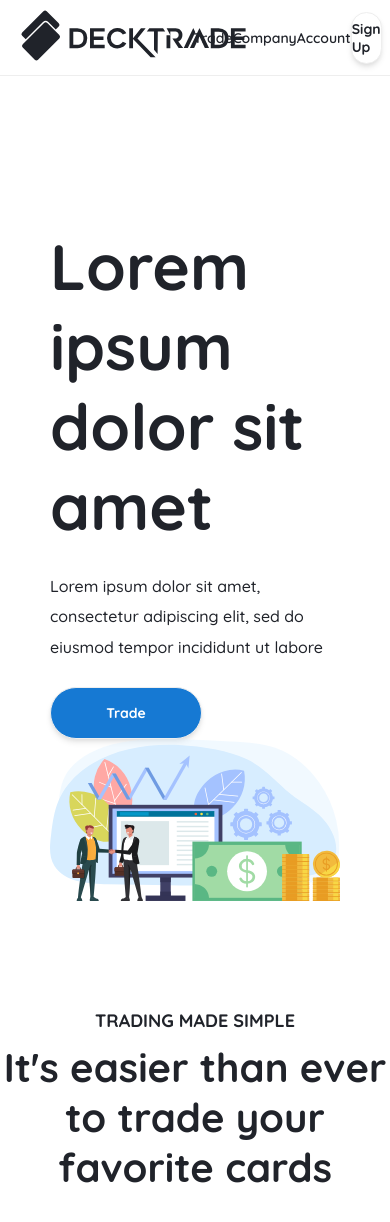
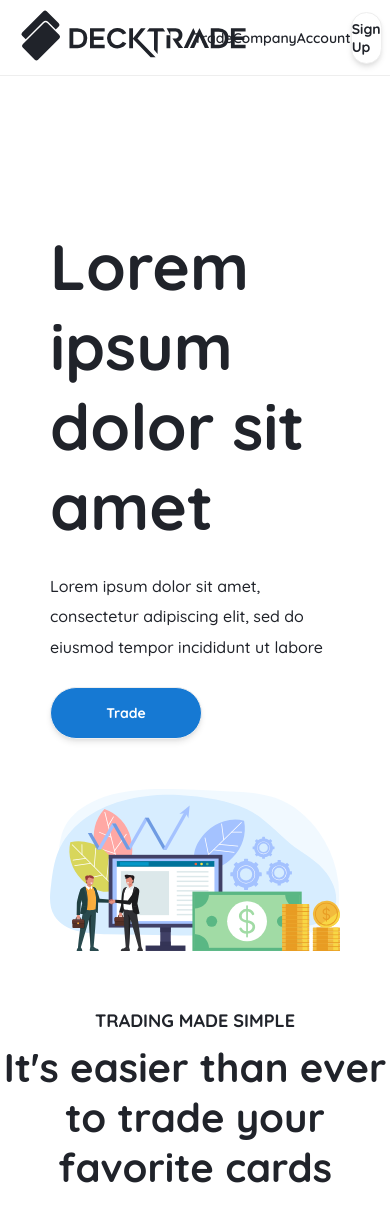
Before and after one commit to Miszion/deck-trade, a React (Create React App) app: page / in a window 390 px wide. Shown: the top 1222 px of the page. Built offline with nearby package versions, Linux system fonts and the light colour scheme.

Commit message:
added cool new landing animations

```diff
--- a/src/screens/landing/landing.scss
+++ b/src/screens/landing/landing.scss
@@ -23,6 +23,8 @@
     justify-content: center;
     align-items: center;
     width: 50%;
+    opacity: 0;
+    animation: float-right 1s .6s ease-out forwards;
 
     @media screen and (max-width: 1100px){
         width: 500px;
@@ -70,6 +72,13 @@
     margin-top: 25px;
     margin-bottom: 25px;
     line-height: 1.9;
+    opacity: 0;
+    animation: float-in 1s .3s ease-out forwards;
+}
+
+.button-landing {
+    opacity: 0;
+    animation: float-in 1s .3s ease-out forwards;
 }
 
 .landing-text {
@@ -77,10 +86,38 @@
     flex-direction: column;
     max-width: 500px;
     color: #20232a;
+
+    @media screen and (max-width: 1100px){
+        margin-bottom: 50px;
+    }
+
 }
 
 .landing-headline {
     font-size: 4rem;
     font-family: 'Quicksand', sans-serif;
     font-weight: 800;
+    animation: float-in 1s ease-out forwards;
 }
+
+@keyframes float-in {
+    from {
+        opacity: 0;
+        transform: translateY(-35px)
+    }
+    to {
+        opacity: 1;
+        transform: translateY(0px)
+    }
+}
+
+@keyframes float-right {
+    from {
+        opacity: 0;
+        transform: translateX(-35px)
+    }
+    to {
+        opacity: 1;
+        transform: translateX(0px)
+    }
+}
--- a/src/screens/landing/landing.tsx
+++ b/src/screens/landing/landing.tsx
@@ -18,7 +18,9 @@ const Landing = (props: any) => {
                     <div className='landing-subtitle'>
                         Lorem ipsum dolor sit amet, consectetur adipiscing elit, sed do eiusmod tempor incididunt ut labore
                     </div>
-                    <Button text='Trade' color='#1679D3' textColor="#ffffff"></Button>
+                    <div className='button-landing'>
+                        <Button text='Trade' color='#1679D3' textColor="#ffffff"></Button>
+                    </div>
                 </div>
                 <div className='landing-image'>
                     <LandingImage></LandingImage>
```
